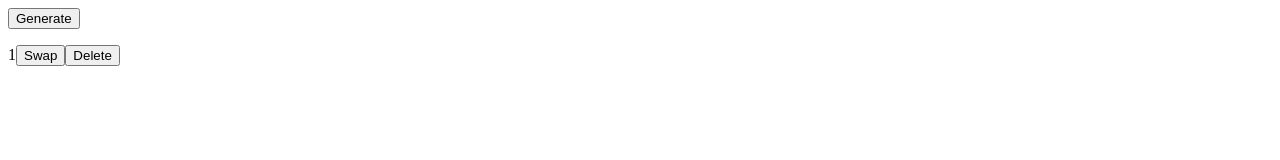
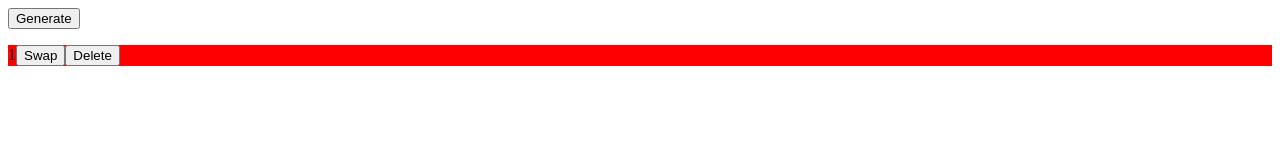
Before and after one commit to jamesleary/code-challenge1, a plain HTML site: page index.html in a window 1280 px wide. Both pictures are taken after a click on the button "Generate". Drawn offline with Linux system fonts and the light colour scheme.

Commit message:
In a CSS file, any <div> created using the Generate button should have a Red background-color

```diff
--- a/index.html
+++ b/index.html
@@ -5,6 +5,7 @@
     <title>Code Challenge 1</title>
     <script type="text/javascript" src="jquery.js"></script>
     <script type="text/javascript" src="client.js"></script>
+    <link rel="stylesheet" href="style.css">
   </head>
   <body>
     <button id="generate">Generate</button>
--- /dev/null
+++ b/style.css
@@ -0,0 +1,3 @@
+#moreButtons {
+  background-color: red;
+}
```
Also changed, not shown: 1 other file.
